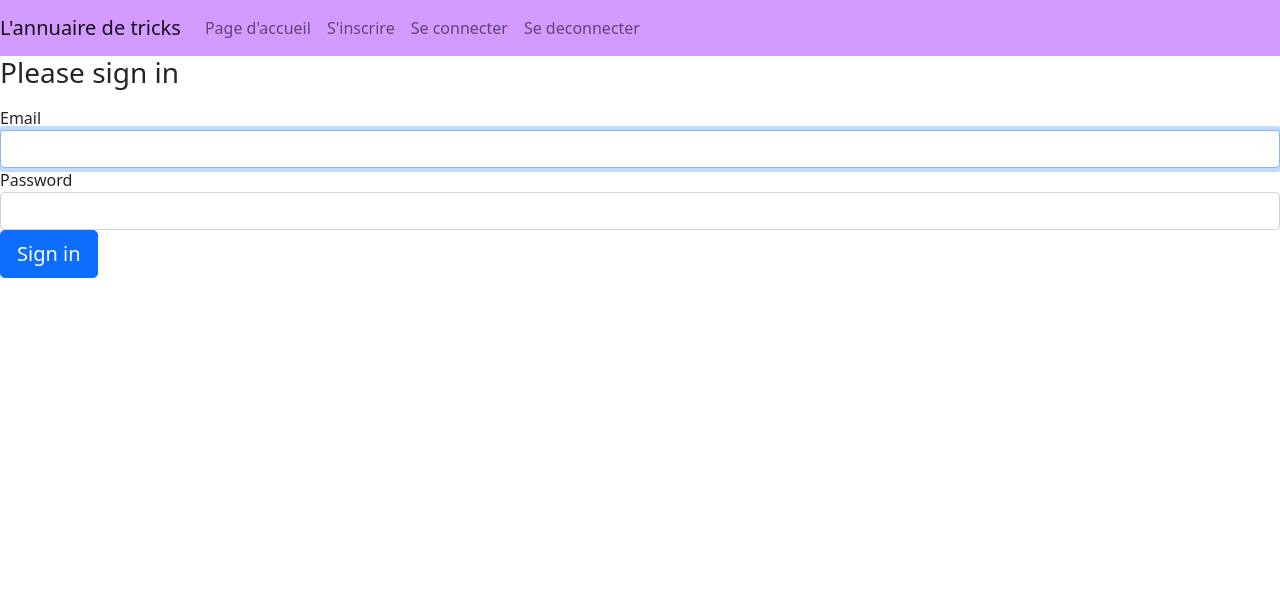
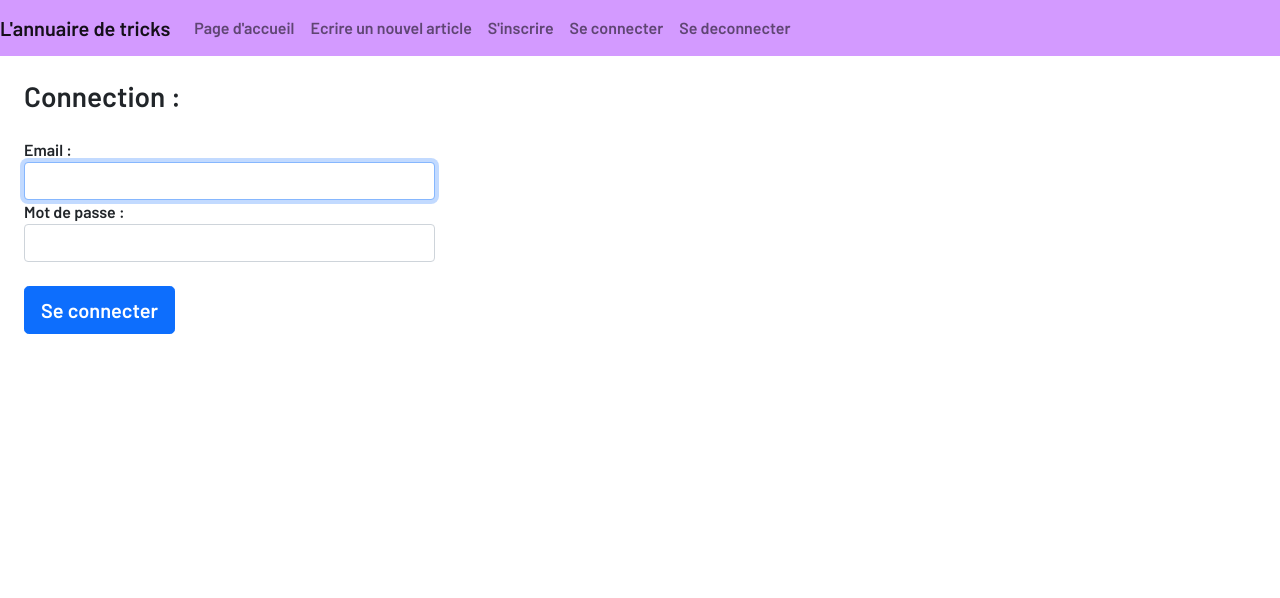
Before and after one commit to Havet-68/P6_SnowTricks, a Symfony app: template templates/security/login.html.twig in a window 1280 px wide. Shown: the top 598 px of the page. Run offline with Twig, Linux system fonts and the light colour scheme; the template is opened without the code that fills it, so the values that code supplies are empty; some libraries are stand-ins or nearby versions.

Commit message:
résolution bug + style
ok

```diff
--- a/public/style.css
+++ b/public/style.css
@@ -1,9 +1,5 @@
-/* .banniere {
-    background-image: url("img/banniere2.jpg");
-    height: 295px;
-    background-size: 100%;
-    object-fit: contain;
- } */
+@import url('https://fonts.googleapis.com/css2?family=Barlow:wght@600&display=swap');
+
 
  :root {
     /* colors */
@@ -15,6 +11,7 @@
 }
 
 body {
+    font-family: 'Barlow', sans-serif;
     background-color: var(--total-white);
 }
 
--- a/templates/base.html.twig
+++ b/templates/base.html.twig
@@ -25,13 +25,16 @@
                 <a class="nav-link" href="/">Page d'accueil</a>
             </li>
             <li>
+                <a href="trick/new" class="nav-link">Ecrire un nouvel article</a>
+            </li>
+            <li>
                 <a href="register" class="nav-link">S'inscrire</a>
             </li>
              <li>
                 <a href="login" class="nav-link">Se connecter</a>
             </li>
             <li>
-                <a href="login" class="nav-link">Se deconnecter</a>
+                <a href="logout" class="nav-link">Se deconnecter</a>
             </li>
         </div>
     </nav>
--- a/templates/security/login.html.twig
+++ b/templates/security/login.html.twig
@@ -14,15 +14,24 @@
         </div>
     {% endif %}
 
-    <h1 class="h3 mb-3 font-weight-normal">Please sign in</h1>
-    <label for="inputEmail">Email</label>
+    <div class="row">
+        <div class="col-4 m-4">
+             <h1 class="h3 mb-4 font-weight-normal">Connection :</h1>
+    <label for="inputEmail">Email :</label>
     <input type="email" value="{{ last_username }}" name="email" id="inputEmail" class="form-control" autocomplete="email" required autofocus>
-    <label for="inputPassword">Password</label>
+    <label for="inputPassword">Mot de passe :</label>
     <input type="password" name="password" id="inputPassword" class="form-control" autocomplete="current-password" required>
 
     <input type="hidden" name="_csrf_token"
            value="{{ csrf_token('authenticate') }}"
     >
+
+    <button class="btn btn-lg btn-primary mt-4" type="submit">
+        Se connecter
+    </button>
+        </div>
+    </div>
+
 
     {#
         Uncomment this section and add a remember_me option below your firewall to activate remember me functionality.
@@ -35,8 +44,6 @@
         </div>
     #}
 
-    <button class="btn btn-lg btn-primary" type="submit">
-        Sign in
-    </button>
+
 </form>
 {% endblock %}
--- a/templates/trick/new.html.twig
+++ b/templates/trick/new.html.twig
@@ -3,9 +3,8 @@
 {% block title %}New Trick{% endblock %}
 
 {% block body %}
-    <h1>Create new Trick</h1>
+    <h1 class='mx-4'>Fais découvrir un nouveau Trick:</h1>
 
     {{ include('trick/_form.html.twig') }}
 
-    <a href="{{ path('trick_index') }}">back to list</a>
 {% endblock %}
--- a/templates/trick/show.html.twig
+++ b/templates/trick/show.html.twig
@@ -20,7 +20,7 @@
         </div>
       <hr>
 
-    <a href="{{ path('trick_index') }}">back to list</a>
+    <a href="{{ path('trick_index') }}">Retour à la liste</a>
 
     {# <a href="{{ path('trick_edit', {'id': trick.id}) }}">edit</a> #}
 
```
Also changed, not shown: src/Controller/TrickController.php (+12 -10 lines), templates/registration/register.html.twig (+4 -4 lines), templates/trick/_form.html.twig (+10 -4 lines), public/img/d20220914220039.jpg (added), public/img/gdgf20220914230030.jpg (added), public/img/gfdg20220914232833.jpg (added), public/img/gr20220914225533.jpg (added), public/img/vfd20220914234004.jpg (added).
